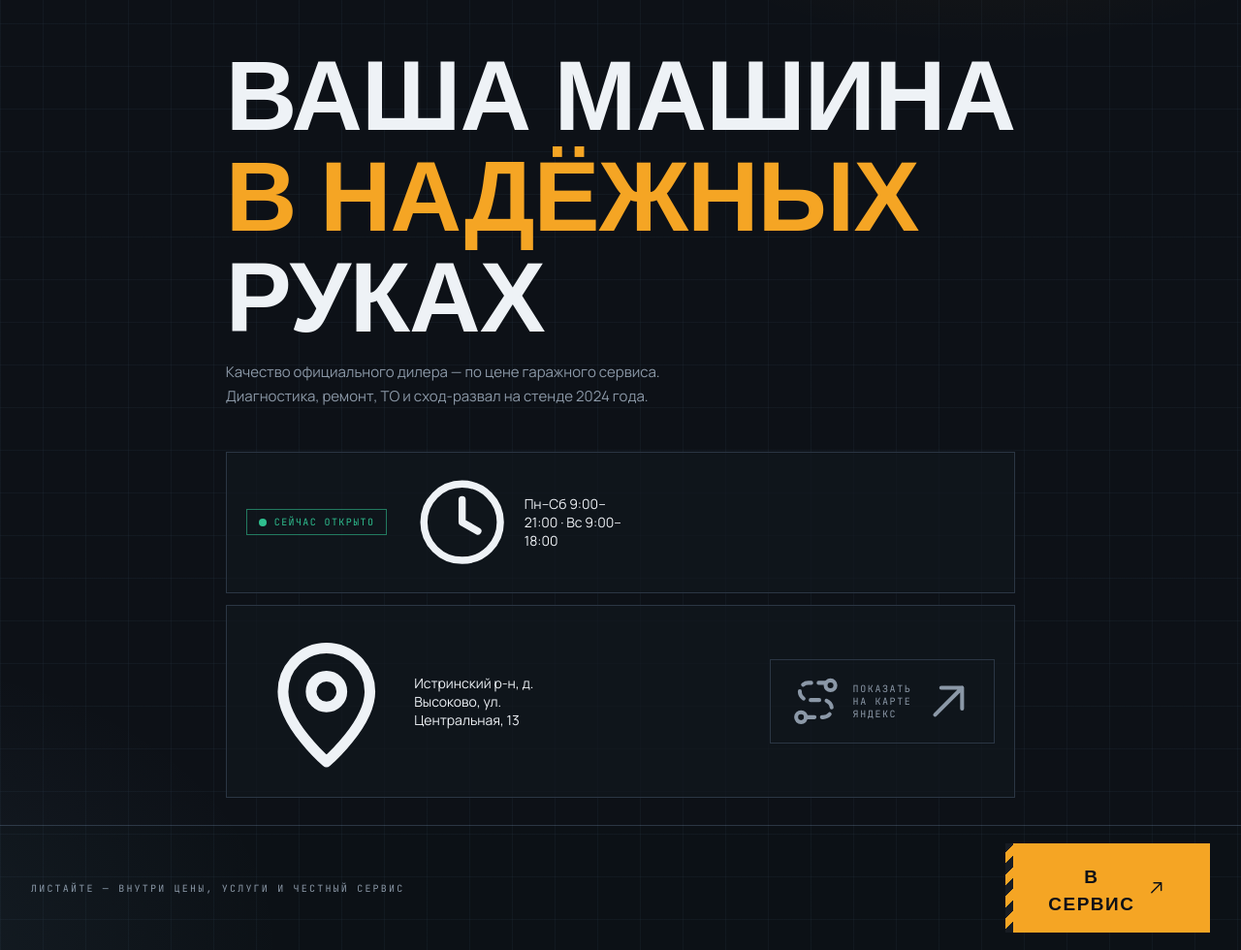
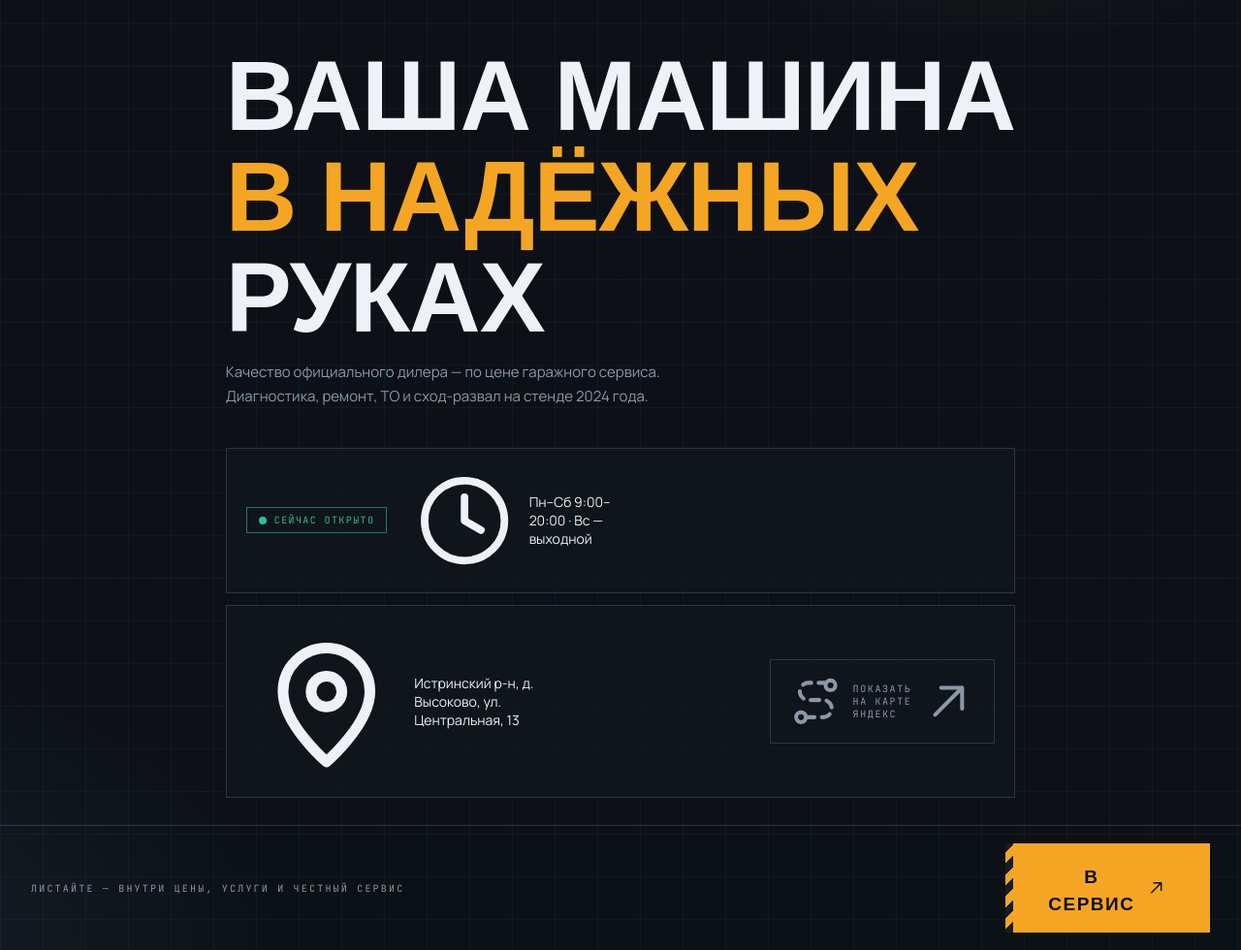
Before and after one commit to trataruslan-creator/central-autoservice, a WordPress theme: template wordpress-theme/central-autoservice/front-page.php in a window 1280 px wide. Shown: the part 152-1132 px from the top of the page at 97% size. Run offline with PHP 8.4 and a stand-in for WordPress, Linux system fonts and the light colour scheme; the site name, menu and one post (Sample post) are stand-ins, and other content is empty.

Commit message:
task snapshot 23fd9f91-9532-4a96-a267-5d513a2c25f4

```diff
--- a/src/pages/Contacts.tsx
+++ b/src/pages/Contacts.tsx
@@ -124,7 +124,7 @@ export default function Contacts() {
                       {d}
                       {isToday && <span className="ml-2 font-mono text-[9px] uppercase tracking-[0.14em]">· сегодня</span>}
                     </span>
-                    <span className={`font-mono text-xs ${isToday ? "text-amber" : "text-star"}`}>{hoursFor(i)}</span>
+                    <span className={`font-mono text-xs ${isToday ? "text-amber" : hoursFor(i) === "выходной" ? "text-warn" : "text-star"}`}>{hoursFor(i)}</span>
                   </li>
                 );
               })}
--- a/wordpress-theme/central-autoservice/assets/js/theme.js
+++ b/wordpress-theme/central-autoservice/assets/js/theme.js
@@ -264,7 +264,10 @@
 
   var openInfo = function () {
     var now = new Date();
-    var h = D.hours[String(now.getDay())] || '9-21';
+    var h = D.hours[String(now.getDay())] || '9-20';
+    if (h === 'closed' || h.indexOf('-') === -1) {
+      return { open: false, label: 'воскресенье — выходной, ждём вас в понедельник с 9:00' };
+    }
     var parts = h.split('-');
     var from = parseInt(parts[0], 10), to = parseInt(parts[1], 10);
     var mins = now.getHours() * 60 + now.getMinutes();
--- a/wordpress-theme/central-autoservice/footer.php
+++ b/wordpress-theme/central-autoservice/footer.php
@@ -30,8 +30,8 @@
             <div class="foot-col">
                 <h4>Режим работы</h4>
                 <ul>
-                    <li class="hrs"><span>Пн — Сб</span><b>9:00–21:00</b></li>
-                    <li class="hrs"><span>Воскресенье</span><b>9:00–18:00</b></li>
+                    <li class="hrs"><span>Пн — Сб</span><b>9:00–20:00</b></li>
+                    <li class="hrs"><span>Воскресенье</span><b style="color:var(--warn)">выходной</b></li>
                 </ul>
                 <a class="tel" href="<?php echo esc_attr(APS_PHONE_TEL); ?>"><?php echo esc_html(APS_PHONE_DISPLAY); ?></a>
             </div>
--- a/wordpress-theme/central-autoservice/front-page.php
+++ b/wordpress-theme/central-autoservice/front-page.php
@@ -45,7 +45,7 @@
                     <div style="display:flex;flex-wrap:wrap;align-items:center;gap:10px 22px;border:1px solid var(--line);background:rgba(18,23,30,.7);padding:16px 20px">
                         <span class="c-status status-line"><span class="dot"><i></i></span><span class="status-text">…</span></span>
                         <span style="display:inline-flex;align-items:center;gap:8px;font-size:14px">
-                            <?php aps_icon('clock'); ?> Пн–Сб 9:00–21:00 · Вс 9:00–18:00
+                            <?php aps_icon('clock'); ?> Пн–Сб 9:00–20:00 · Вс — выходной
                         </span>
                     </div>
                     <div style="display:flex;flex-wrap:wrap;align-items:center;justify-content:space-between;gap:12px;border:1px solid var(--line);background:rgba(18,23,30,.7);padding:16px 20px">
--- a/wordpress-theme/central-autoservice/functions.php
+++ b/wordpress-theme/central-autoservice/functions.php
@@ -108,7 +108,7 @@ function aps_js_data() {
     }
     $hours = array();
     foreach (APS_HOURS as $d => $h) {
-        $hours[(string) $d] = $h[2]; // «9-21»
+        $hours[(string) $d] = $h[2]; // «9-20» или «closed»
     }
     return array(
         'services' => $services,
--- a/wordpress-theme/central-autoservice/inc/data.php
+++ b/wordpress-theme/central-autoservice/inc/data.php
@@ -161,13 +161,13 @@ const APS_FAQS = array(
     array('q'=>'Как оплатить услуги?','a'=>'Наличными, картой или по QR. Для юрлиц — безналичный расчёт по счёту с НДС и без.'),
 );
 
-/* Режим работы: индекс — day по PHP (0 = воскресенье); [2] — «9-21» для JS */
+/* Режим работы: индекс — day по PHP (0 = воскресенье); [2] — «9-20» для JS, «closed» — выходной */
 const APS_HOURS = array(
-    1 => array('Понедельник', '9:00–21:00', '9-21'),
-    2 => array('Вторник',     '9:00–21:00', '9-21'),
-    3 => array('Среда',       '9:00–21:00', '9-21'),
-    4 => array('Четверг',     '9:00–21:00', '9-21'),
-    5 => array('Пятница',     '9:00–21:00', '9-21'),
-    6 => array('Суббота',     '9:00–21:00', '9-21'),
-    0 => array('Воскресенье', '9:00–18:00', '9-18'),
+    1 => array('Понедельник', '9:00–20:00', '9-20'),
+    2 => array('Вторник',     '9:00–20:00', '9-20'),
+    3 => array('Среда',       '9:00–20:00', '9-20'),
+    4 => array('Четверг',     '9:00–20:00', '9-20'),
+    5 => array('Пятница',     '9:00–20:00', '9-20'),
+    6 => array('Суббота',     '9:00–20:00', '9-20'),
+    0 => array('Воскресенье', 'выходной', 'closed'),
 );
--- a/wordpress-theme/central-autoservice/tpl-kontakty.php
+++ b/wordpress-theme/central-autoservice/tpl-kontakty.php
@@ -47,7 +47,7 @@ $today = (int) date('w');
                 <?php foreach (array(1,2,3,4,5,6,0) as $d) : $h = APS_HOURS[$d]; ?>
                     <li class="row <?php echo $d === $today ? 'today' : ''; ?>">
                         <span><?php echo esc_html($h[0]); ?><?php echo $d === $today ? ' · сегодня' : ''; ?></span>
-                        <b><?php echo esc_html($h[1]); ?></b>
+                        <b<?php echo $h[2] === 'closed' ? ' style="color:var(--warn)"' : ''; ?>><?php echo esc_html($h[1]); ?></b>
                     </li>
                 <?php endforeach; ?>
             </ul>
```
Also changed, not shown: src/components/Layout.tsx (+4 -4 lines), src/lib/util.ts (+9 -7 lines).
